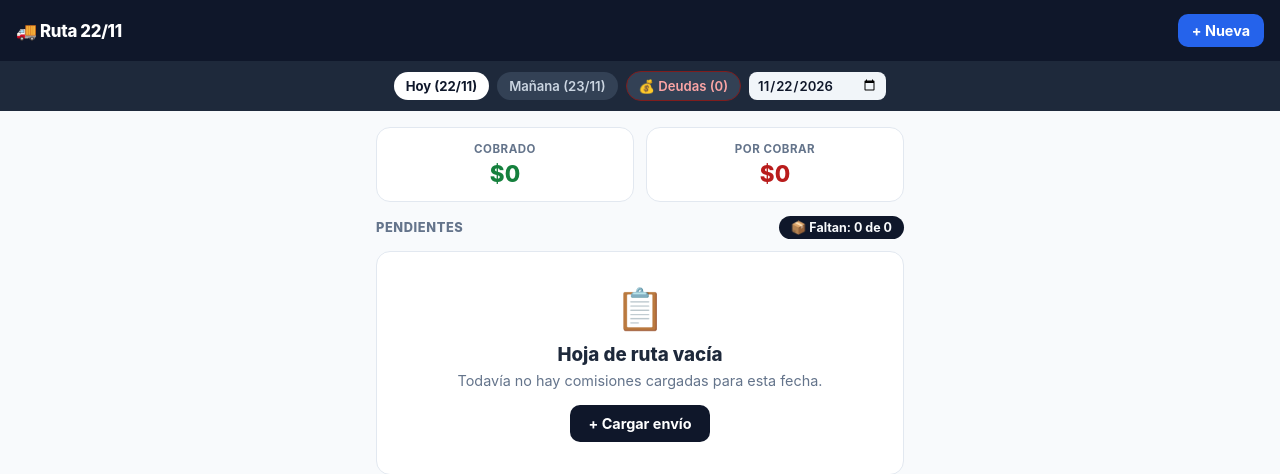
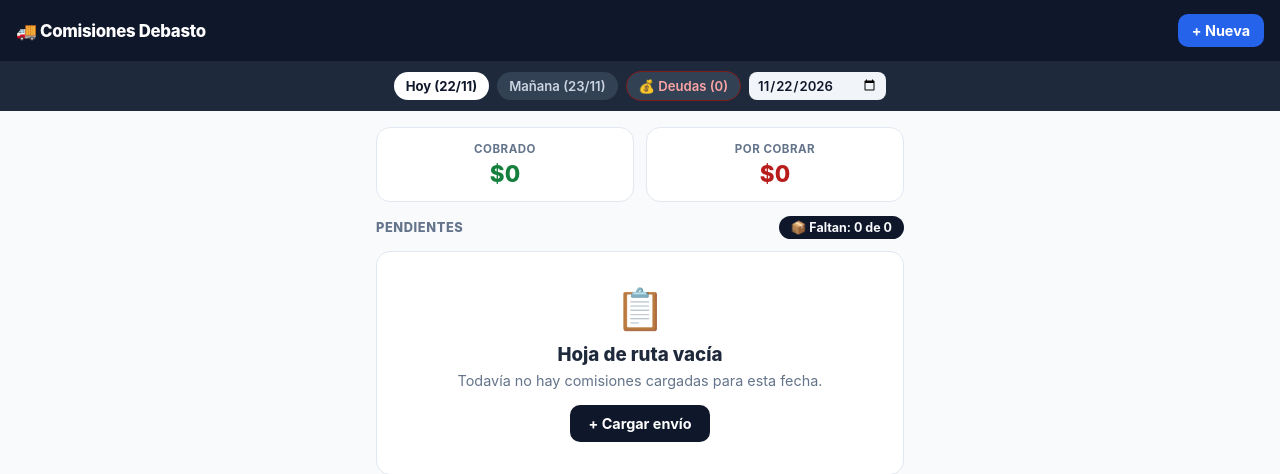
Before and after one commit to daniel-debasto/comisiones-rosario, a Django app: page / in a window 1280 px wide. Shown: the top 474 px of the page. Run offline with Django 5.2, Linux system fonts and the light colour scheme; data that the repository does not hold is empty.

Commit message:
Cambia titulo de barra superior a Comisiones Debasto

```diff
--- a/envios/templates/envios/hoja_ruta.html
+++ b/envios/templates/envios/hoja_ruta.html
@@ -52,7 +52,7 @@
 <body>
 
 <nav class="navbar">
-    <span class="navbar-title">🚚 Ruta {{ fecha_sel|date:"d/m" }}</span>
+    <span class="navbar-title">🚚 Comisiones Debasto</span>
     <a href="{% url 'nueva_comision' %}?fecha={{ fecha_sel|date:'Y-m-d' }}" class="btn-nueva">+ Nueva</a>
 </nav>
 
```
